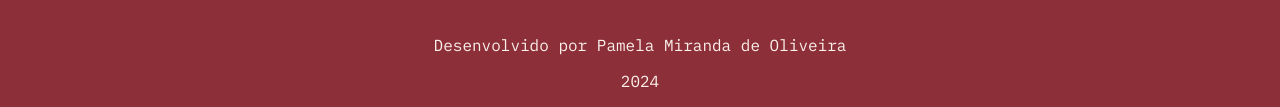
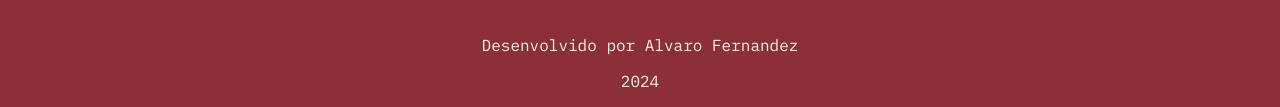
Before and after one commit to alvarojoseph1999/AluraGeekAlvaro, a website with bundled scripts: page index.html in a window 1280 px wide. Shown: the part 975-1082 px from the top of the page. Built offline with nearby package versions, Linux system fonts and the light colour scheme; no server answers.

Commit message:
Update index.html

```diff
--- a/index.html
+++ b/index.html
@@ -60,7 +60,7 @@
             <h1 class="rodape__titulo">AluraGeek</h1>
             <img class="logo__add" src="./assets/coracao.png" alt="coração">
         </div>
-        <p class="rodape__texto">Desenvolvido por Pamela Miranda de Oliveira</p>
+        <p class="rodape__texto">Desenvolvido por Alvaro Fernandez</p>
         <p class="rodape__texto">2024</p>
         <div class="redes_sociais">
             <a href="hhttps://github.com/alvarojoseph1999" target="_blank">
```
